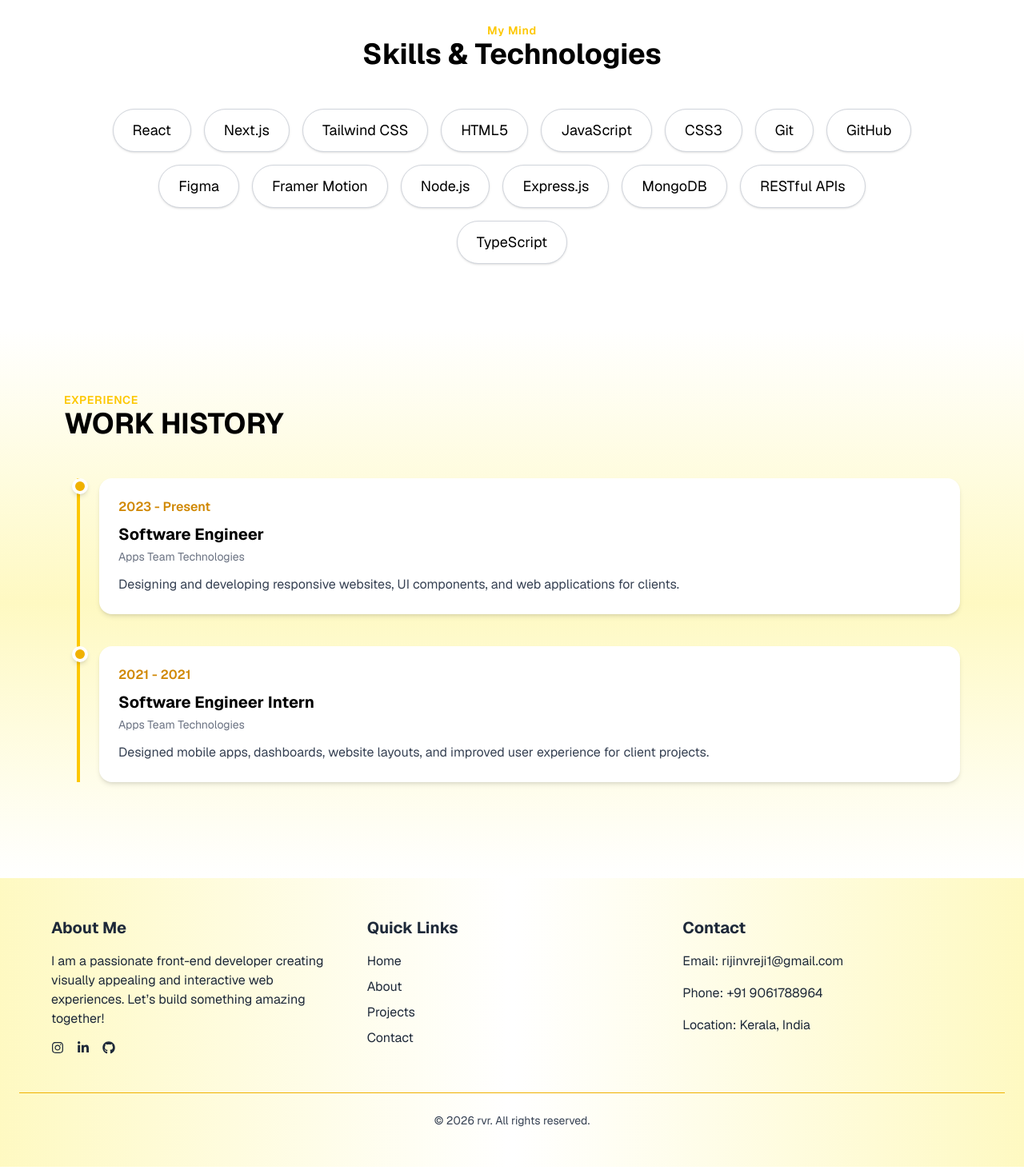
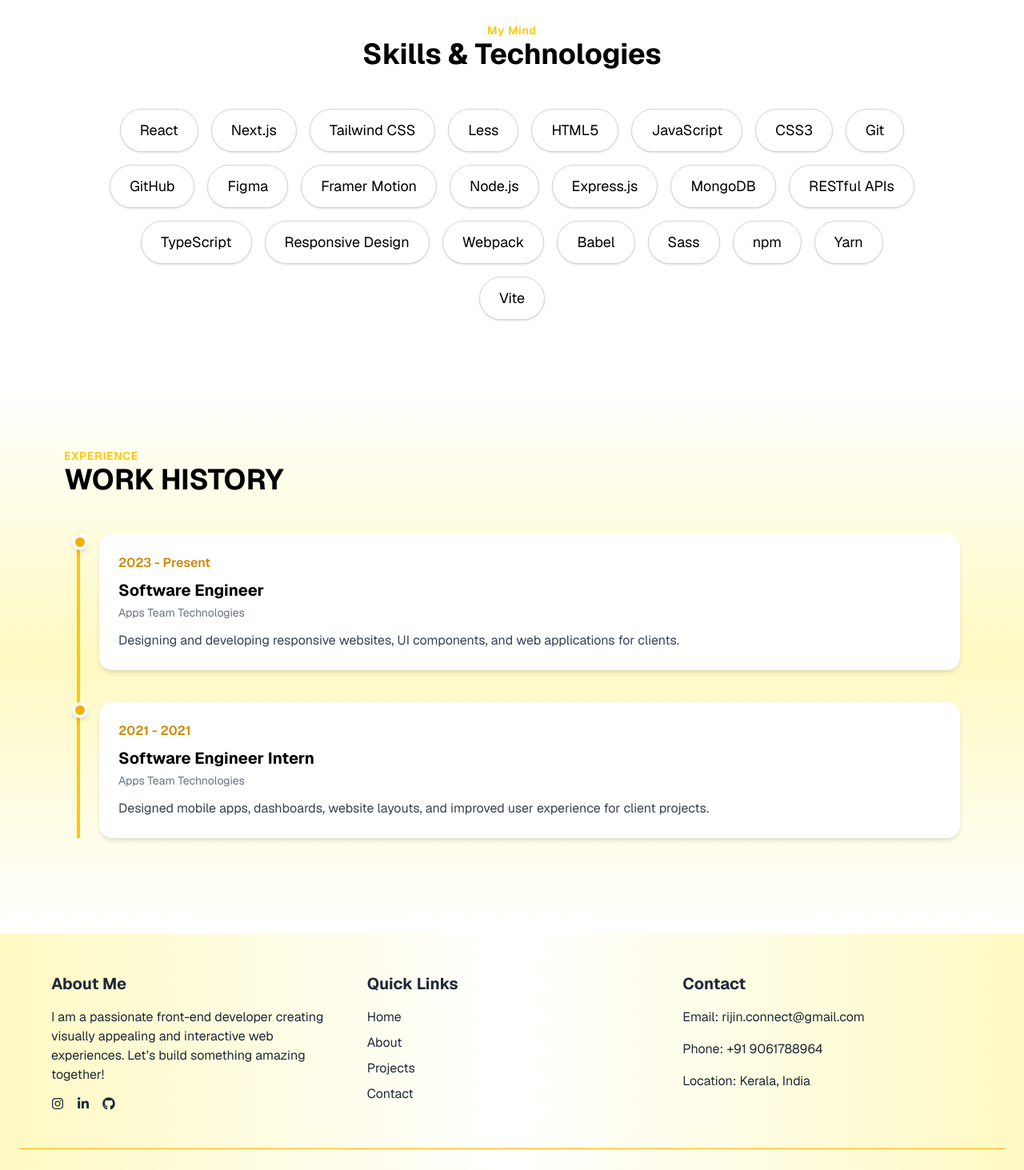
Before and after one commit to Rijinrvr/Portfolio, a Next.js app: page / in a window 1280 px wide. Shown: the part 1940-3403 px from the top of the page at 80% size. Built offline with nearby package versions, Linux system fonts and the light colour scheme.

Commit message:
Refactor Footer component and update contact email; enhance Skills component with additional technologies

```diff
--- a/app/components/Footer.jsx
+++ b/app/components/Footer.jsx
@@ -1,6 +1,10 @@
-
-
-import { FaFacebookF, FaTwitter, FaInstagram, FaLinkedinIn, FaGithub } from "react-icons/fa";
+import {
+  FaFacebookF,
+  FaTwitter,
+  FaInstagram,
+  FaLinkedinIn,
+  FaGithub,
+} from "react-icons/fa";
 
 export default function Footer() {
   return (
@@ -79,10 +83,11 @@ export default function Footer() {
           <p>
             Email:{" "}
             <a
-              href="mailto:yourmail@example.com"
+              href="mailto:rijin.connect@gmail.com
+"
               className="hover:text-gray-900 transition-colors"
             >
-              rijinvreji1@gmail.com
+              rijin.connect@gmail.com
             </a>
           </p>
           <p>
--- a/app/components/Skills.jsx
+++ b/app/components/Skills.jsx
@@ -6,6 +6,7 @@ export default function Skills() {
     "React",
     "Next.js",
     "Tailwind CSS",
+    "Less",
     "HTML5",
     "JavaScript",
     "CSS3",
@@ -18,6 +19,13 @@ export default function Skills() {
     "MongoDB",
     "RESTful APIs",
     "TypeScript",
+    "Responsive Design",
+    "Webpack",
+    "Babel",
+    "Sass",
+    "npm",
+    "Yarn",
+    "Vite",
   ];
 
   return (
```
